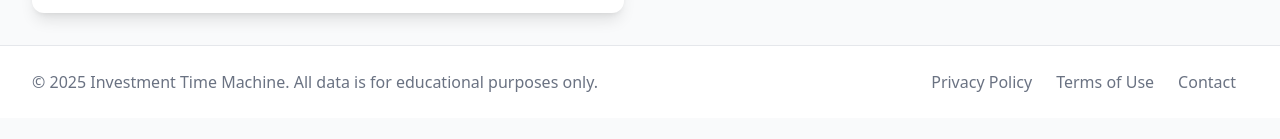
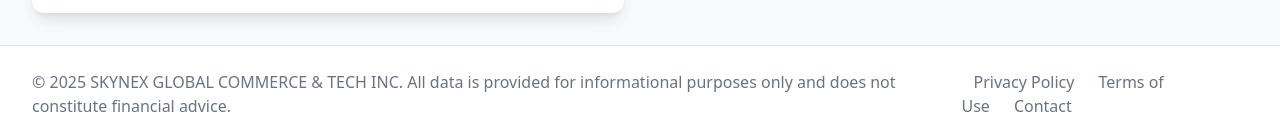
Before and after one commit to Leo309/Real-Return-Analyzer, a Next.js app: page / in a window 1280 px wide. Shown: the part 890-1029 px from the top of the page. Before the commit the page ends 1008 px from the top, so only its background shows below. Built offline with nearby package versions, Linux system fonts and the light colour scheme; no server answers.

Commit message:
Update Footer

```diff
--- a/src/app/page.tsx
+++ b/src/app/page.tsx
@@ -45,9 +45,8 @@ export default function Home() {
           </div>
           <button
             onClick={toggleDarkMode}
-            className={`p-3 rounded-full transition-colors duration-200 ${
-              darkMode ? 'bg-gray-700 hover:bg-gray-600 text-yellow-300' : 'bg-gray-200 hover:bg-gray-300 text-gray-800'
-            }`}
+            className={`p-3 rounded-full transition-colors duration-200 ${darkMode ? 'bg-gray-700 hover:bg-gray-600 text-yellow-300' : 'bg-gray-200 hover:bg-gray-300 text-gray-800'
+              }`}
             aria-label="Toggle dark mode"
           >
             {darkMode ? <Sun size={20} /> : <Moon size={20} />}
@@ -150,12 +149,12 @@ export default function Home() {
         <div className="max-w-7xl mx-auto px-4 sm:px-6 lg:px-8">
           <div className="flex flex-col md:flex-row justify-between items-center">
             <p className={`text-center md:text-left ${darkMode ? 'text-gray-400' : 'text-gray-500'}`}>
-              © {new Date().getFullYear()} Investment Time Machine. All data is for educational purposes only.
+              © {new Date().getFullYear()} SKYNEX GLOBAL COMMERCE & TECH INC. All data is provided for informational purposes only and does not constitute financial advice.
             </p>
             <div className="mt-4 md:mt-0">
-              <a href="#" className={`${darkMode ? 'text-gray-400 hover:text-gray-300' : 'text-gray-500 hover:text-gray-700'} mx-3`}>Privacy Policy</a>
-              <a href="#" className={`${darkMode ? 'text-gray-400 hover:text-gray-300' : 'text-gray-500 hover:text-gray-700'} mx-3`}>Terms of Use</a>
-              <a href="#" className={`${darkMode ? 'text-gray-400 hover:text-gray-300' : 'text-gray-500 hover:text-gray-700'} mx-3`}>Contact</a>
+              <a href="/privacy" className={`${darkMode ? 'text-gray-400 hover:text-gray-300' : 'text-gray-500 hover:text-gray-700'} mx-3`}>Privacy Policy</a>
+              <a href="/terms" className={`${darkMode ? 'text-gray-400 hover:text-gray-300' : 'text-gray-500 hover:text-gray-700'} mx-3`}>Terms of Use</a>
+              <a href="mailto:support@skynexdigital.com" className={`${darkMode ? 'text-gray-400 hover:text-gray-300' : 'text-gray-500 hover:text-gray-700'} mx-3`}>Contact</a>
             </div>
           </div>
         </div>
```
